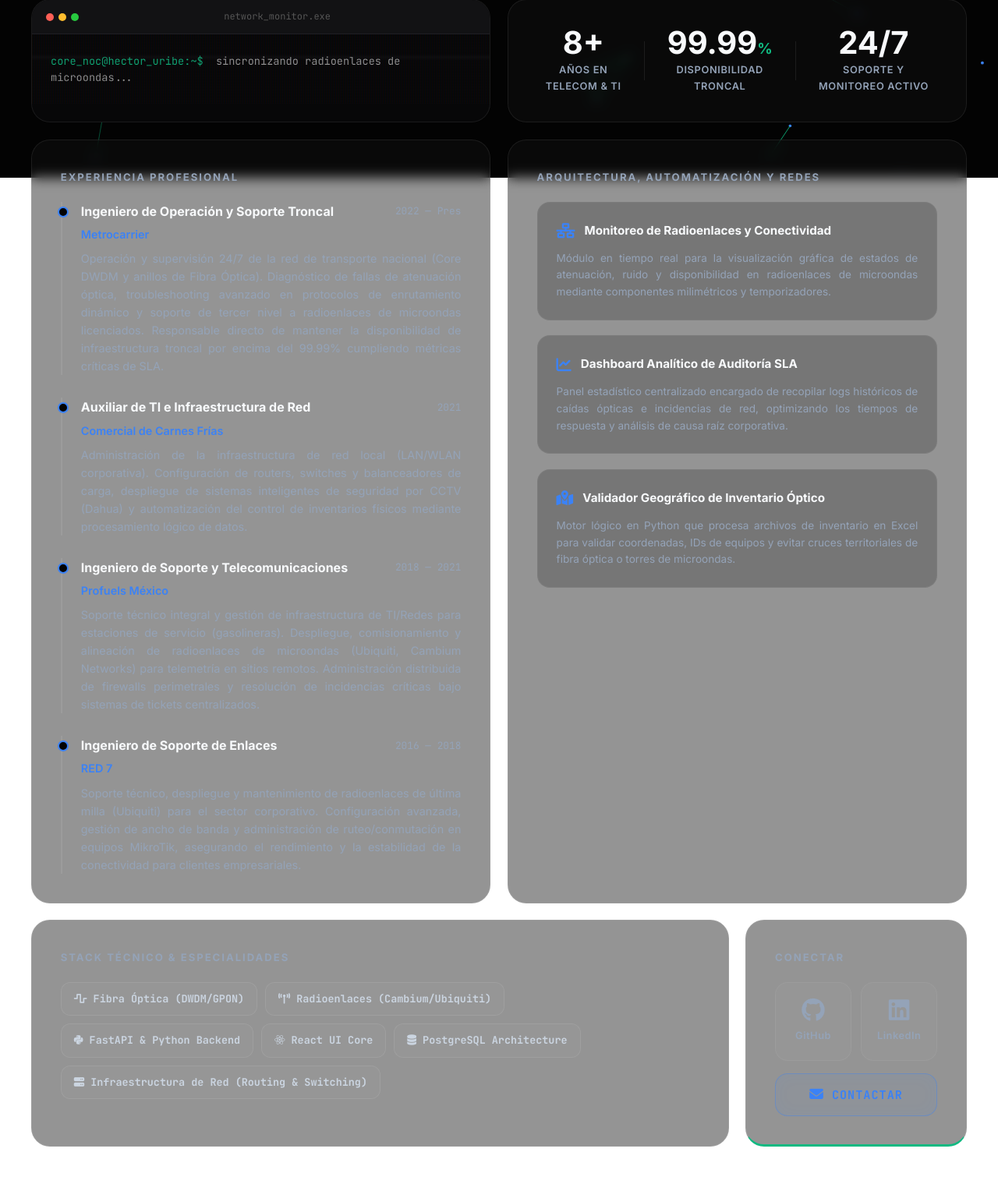
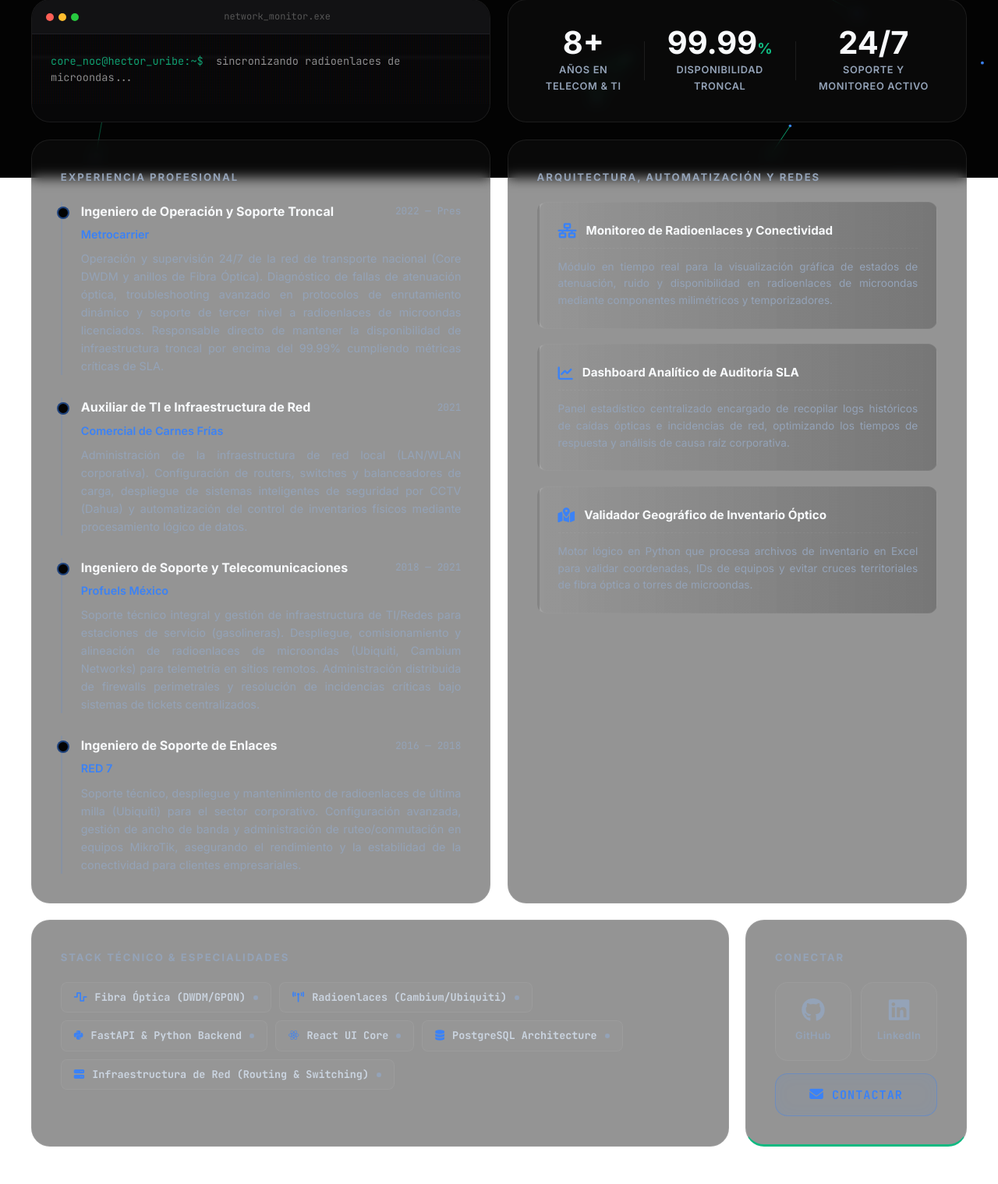
Before and after one commit to HccCode/CurriculumWEB, a FastAPI app: page / in a window 1280 px wide. Shown: the part 572-2091 px from the top of the page at 78% size. Run offline with FastAPI, Linux system fonts and the light colour scheme.

Commit message:
Update index.html

```diff
--- a/templates/index.html
+++ b/templates/index.html
@@ -11,10 +11,10 @@
     <link href="https://fonts.googleapis.com/css2?family=Inter:wght@300;400;500;600;700&family=JetBrains+Mono:wght@400;700&display=swap" rel="stylesheet">
     <link rel="stylesheet" href="https://cdnjs.cloudflare.com/ajax/libs/font-awesome/6.4.0/css/all.min.css">
 
-    <link rel="stylesheet" href="/static/css/all.css?v=5.0">
+    <link rel="stylesheet" href="/static/css/all.css?v=6.0">
 
     <style>
-        /* --- BARRAS DE SEÑAL DINÁMICAS (INCREMENTO/DECREMENTO) --- */
+        /* --- BARRAS DE SEÑAL DINÁMICAS --- */
         .network-signal { display: flex; align-items: flex-end; gap: 3px; height: 16px; margin-right: 5px; }
         .network-signal .bar { width: 4px; background-color: rgba(16, 185, 129, 0.2); border-radius: 2px; }
         .network-signal .bar-1 { height: 6px;  animation: sig1 2s infinite ease-in-out; }
@@ -30,12 +30,10 @@
         /* --- BOTONES DE CONTACTO (BENTO GRID) --- */
         .social-links-container { display: flex; flex-direction: column; gap: 12px; height: 100%; justify-content: center; }
         .social-grid { display: grid; grid-template-columns: 1fr 1fr; gap: 12px; }
-
         .social-box { display: flex; flex-direction: column; align-items: center; justify-content: center; gap: 8px; padding: 20px 10px; background: rgba(255, 255, 255, 0.02); border: 1px solid rgba(255, 255, 255, 0.05); border-radius: 16px; color: #94a3b8; text-decoration: none; transition: all 0.4s cubic-bezier(0.23, 1, 0.32, 1); position: relative; overflow: hidden; }
         .social-box i { font-size: 1.9rem; transition: all 0.4s ease; z-index: 2; }
         .social-box span { font-size: 0.8rem; font-weight: 600; letter-spacing: 0.5px; z-index: 2; transition: all 0.3s ease; }
         .social-box::before { content: ''; position: absolute; top: 50%; left: 50%; width: 0; height: 0; background: radial-gradient(circle, rgba(59, 130, 246, 0.15) 0%, transparent 70%); transform: translate(-50%, -50%); transition: width 0.4s ease, height 0.4s ease; z-index: 1; border-radius: 50%; }
-
         .social-box:hover { background: rgba(255, 255, 255, 0.04); border-color: rgba(59, 130, 246, 0.3); transform: translateY(-4px); box-shadow: 0 10px 25px rgba(0, 0, 0, 0.3); }
         .social-box:hover::before { width: 160px; height: 160px; }
         .social-box:hover i { transform: scale(1.15) translateY(-2px); color: #ffffff; }
@@ -45,10 +43,29 @@
         .contact-action-btn .btn-content { display: flex; align-items: center; justify-content: center; gap: 10px; position: relative; z-index: 2; transition: color 0.3s ease; }
         .contact-action-btn .btn-content i { font-size: 1.1rem; }
         .contact-action-btn::after { content: ''; position: absolute; top: 0; left: 0; width: 100%; height: 100%; background: linear-gradient(135deg, #3b82f6 0%, #2563eb 100%); opacity: 0; transition: opacity 0.3s ease; z-index: 1; }
-
         .contact-action-btn:hover { transform: translateY(-4px); border-color: transparent; box-shadow: 0 12px 24px rgba(59, 130, 246, 0.3); }
         .contact-action-btn:hover::after { opacity: 1; }
         .contact-action-btn:hover .btn-content { color: #ffffff; }
+
+        /* --- LÍNEA DE TIEMPO FIBRA ÓPTICA --- */
+        .exp-item { border-left: 2px solid rgba(59, 130, 246, 0.15); padding-left: 1.5rem; position: relative; transition: all 0.4s ease; }
+        .exp-item::before { content: ''; position: absolute; left: -7px; top: 6px; width: 12px; height: 12px; border-radius: 50%; background: var(--bg-base); border: 2px solid rgba(59, 130, 246, 0.5); z-index: 4; transition: all 0.4s cubic-bezier(0.175, 0.885, 0.32, 1.275); }
+        .exp-item:hover { border-left-color: #3b82f6; box-shadow: inset 2px 0 10px rgba(59, 130, 246, 0.05); }
+        .exp-item:hover::before { border-color: #3b82f6; background: #3b82f6; box-shadow: 0 0 15px #3b82f6; transform: scale(1.3); }
+
+        /* --- NODOS DE STACK TÉCNICO --- */
+        .mono-tag { font-family: 'JetBrains Mono', monospace; font-size: 0.84rem; font-weight: 600; border: 1px solid rgba(255,255,255,0.05); padding: 8px 16px; border-radius: 8px; display: flex; align-items: center; gap: 10px; background: rgba(255,255,255,0.02); color: #cbd5e1; position: relative; overflow: hidden; transition: all 0.3s ease; }
+        .mono-tag::after { content: ''; display: inline-block; width: 6px; height: 6px; background-color: #94a3b8; border-radius: 50%; margin-left: auto; transition: all 0.3s ease; }
+        .mono-tag:hover { background: rgba(59, 130, 246, 0.05); border-color: rgba(59, 130, 246, 0.4); color: #ffffff; transform: translateY(-2px); box-shadow: 0 8px 15px rgba(0, 0, 0, 0.2); }
+        .mono-tag:hover::after { background-color: #10b981; box-shadow: 0 0 8px #10b981; }
+        .mono-tag i { color: #3b82f6; }
+
+        /* --- TARJETAS DE PROYECTO (SERVER RACK ESTÉTICA) --- */
+        .project-box { border: 1px solid rgba(255,255,255,0.03); border-left: 3px solid rgba(255,255,255,0.1); padding: 1.5rem; border-radius: 12px; background: linear-gradient(90deg, rgba(255,255,255,0.02) 0%, rgba(0,0,0,0.2) 100%); transition: all 0.3s ease; cursor: default; }
+        .project-top { display: flex; align-items: center; gap: 12px; margin-bottom: 0.8rem; border-bottom: 1px dashed rgba(255,255,255,0.05); padding-bottom: 10px; }
+        .project-icon { color: #3b82f6; font-size: 1.2rem; transition: transform 0.3s ease, text-shadow 0.3s ease; }
+        .project-box:hover { border-left-color: #3b82f6; background: linear-gradient(90deg, rgba(59, 130, 246, 0.05) 0%, rgba(0,0,0,0.2) 100%); transform: translateX(4px); }
+        .project-box:hover .project-icon { transform: scale(1.2); text-shadow: 0 0 10px #3b82f6; }
     </style>
 </head>
 <body>
```
